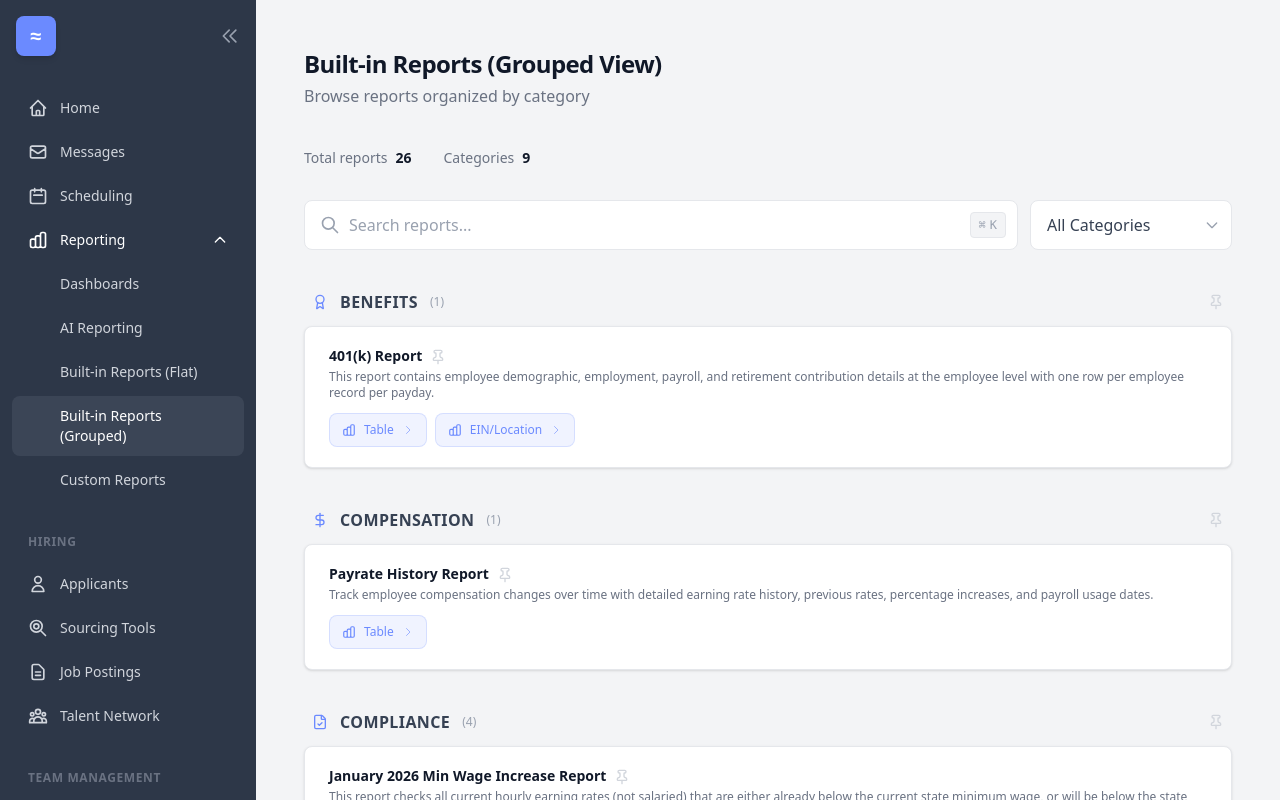
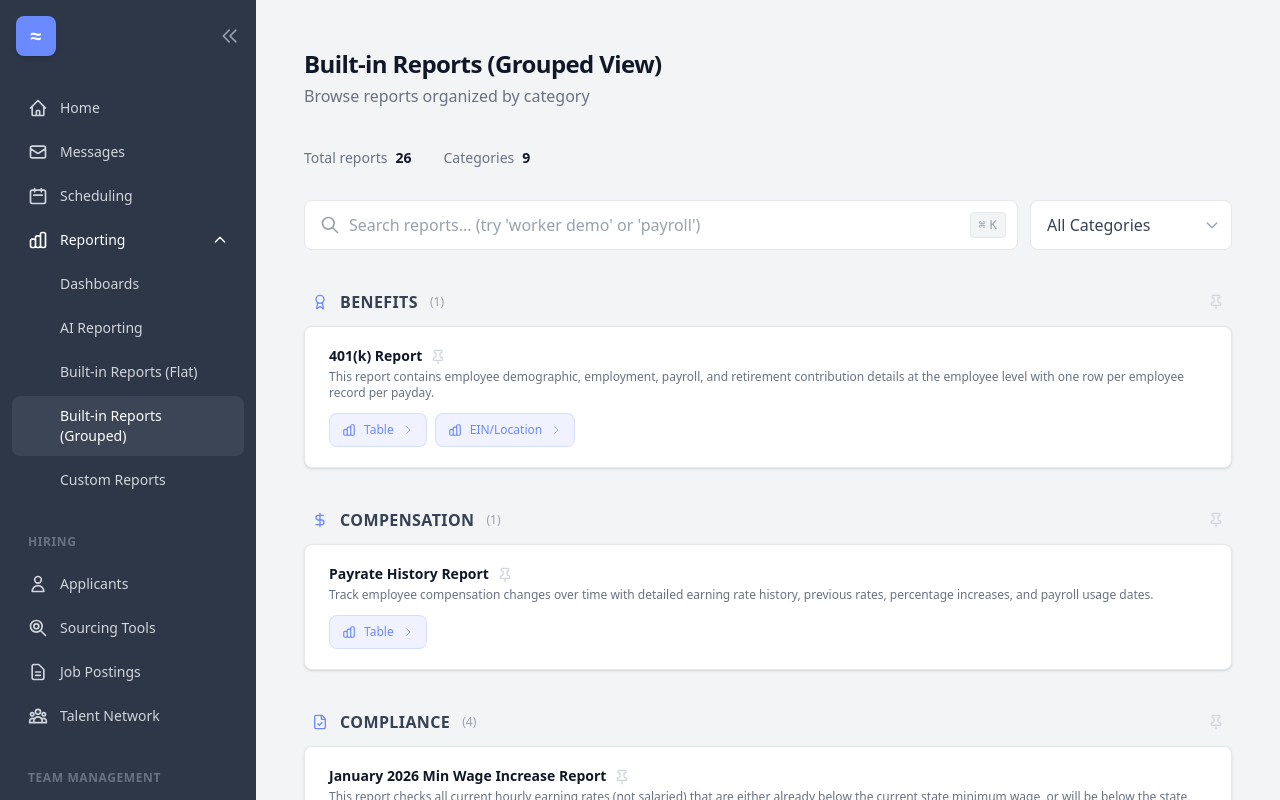
Before and after one commit to stoyan-workstream/vibestream, a Next.js app: page /reporting/built-in-reports-accordion in a window 1280 px wide. Built offline with nearby package versions, Linux system fonts and the light colour scheme.

Commit message:
Add natural language search hint to placeholder text
Updated search placeholder in both views:
'Search reports... (try "worker demo" or "payroll")'

Makes it clear users can search with natural language and synonyms.

Co-authored-by: Cursor <cursoragent@cursor.com>

```diff
--- a/src/app/reporting/built-in-reports-accordion/page.tsx
+++ b/src/app/reporting/built-in-reports-accordion/page.tsx
@@ -372,7 +372,7 @@ export default function BuiltInReports() {
             type="text"
             value={searchQuery}
             onChange={(e) => setSearchQuery(e.target.value)}
-            placeholder="Search reports..."
+            placeholder="Search reports... (try 'worker demo' or 'payroll')"
             className="w-full pl-11 pr-20 py-3 bg-white border border-gray-200 rounded-lg text-gray-900 placeholder-gray-400 focus:outline-none focus:ring-2 focus:ring-gray-900 focus:border-transparent transition-all"
           />
           <div className="absolute inset-y-0 right-0 pr-3 flex items-center gap-2">
--- a/src/app/reporting/built-in-reports/page.tsx
+++ b/src/app/reporting/built-in-reports/page.tsx
@@ -409,7 +409,7 @@ export default function BuiltInReports() {
                 type="text"
                 value={searchQuery}
                 onChange={(e) => setSearchQuery(e.target.value)}
-                placeholder="Search reports..."
+                placeholder="Search reports... (try 'worker demo' or 'payroll')"
                 className="w-full pl-11 pr-28 py-3 bg-white border border-gray-200 rounded-lg text-gray-900 placeholder-gray-400 focus:outline-none focus:ring-2 focus:ring-workstream-blue focus:border-transparent transition-all"
               />
               <div className="absolute inset-y-0 right-0 pr-3 flex items-center gap-2">
```
